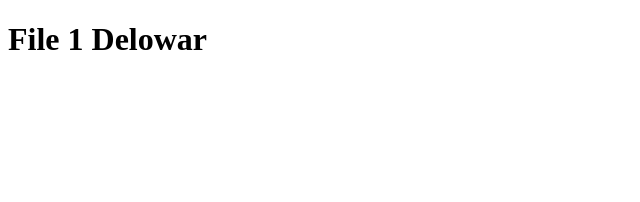
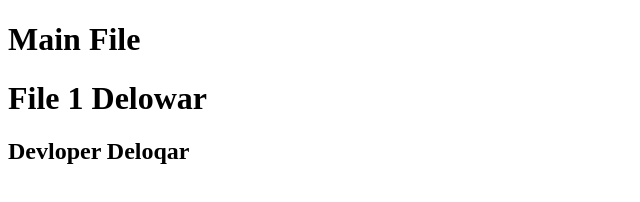
Before and after one commit to Delowar-Designer/git-branch, a plain HTML site: page index.html in a window 1280 px wide. Shown: the whole page, without its empty margins (0-640 px from the left). Drawn offline with Linux system fonts and the light colour scheme.

Commit message:
crate branch1 sub folder

```diff
--- a/index.html
+++ b/index.html
@@ -6,6 +6,8 @@
     <title>Github Branch tutorial Vido</title>
 </head>
 <body>
+    <h1>Main File</h1>
     <h1>File 1 Delowar</h1>
+    <h2>Devloper Deloqar</h2>
 </body>
 </html>
```
